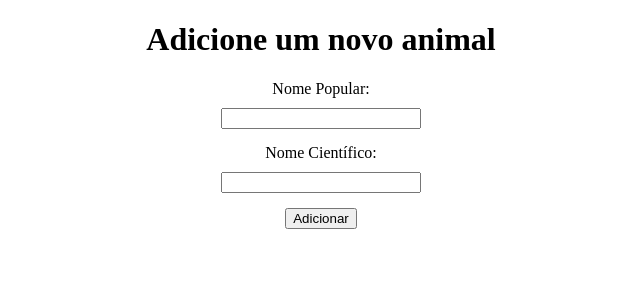
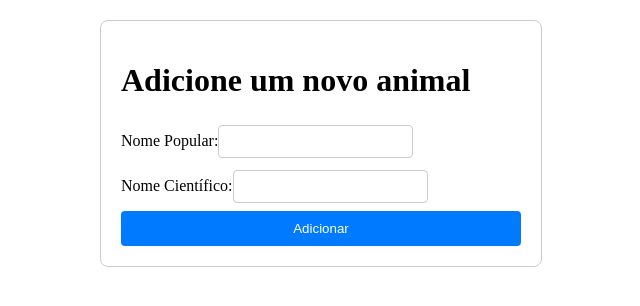
Before and after one commit to Leticia-Emily-Moraes/dados-tcc, a React (Create React App) app: page / in a window 1280 px wide. Shown: the top 306 px of the page, without its empty margins (319-959 px from the left). Built offline with nearby package versions, Linux system fonts and the light colour scheme.

Commit message:
style: adicionado um estilo ao formulario

```diff
--- a/src/App.css
+++ b/src/App.css
@@ -1,18 +1,37 @@
 .App {
-  text-align: center;
+  max-width: 400px;
+  margin: 20px auto;
+  padding: 20px;
+  border: 1px solid #ccc;
+  border-radius: 8px;
 }
 
 form {
   display: flex;
   flex-direction: column;
-  justify-content: center;
-  align-items: center;
-  gap: 15px;
 }
 
-form div {
-  display: flex;
-  flex-direction: column;
-  width: 200px;
-  gap: 10px;
+label {
+  margin-bottom: 10px;
 }
+
+input {
+  padding: 8px;
+  margin-top: 4px;
+  margin-bottom: 8px;
+  border: 1px solid #ccc;
+  border-radius: 4px;
+}
+
+button {
+  padding: 10px;
+  background-color: #007bff;
+  color: white;
+  border: none;
+  border-radius: 4px;
+  cursor: pointer;
+}
+
+button:hover {
+  background-color: #0056b3;
+}
```
